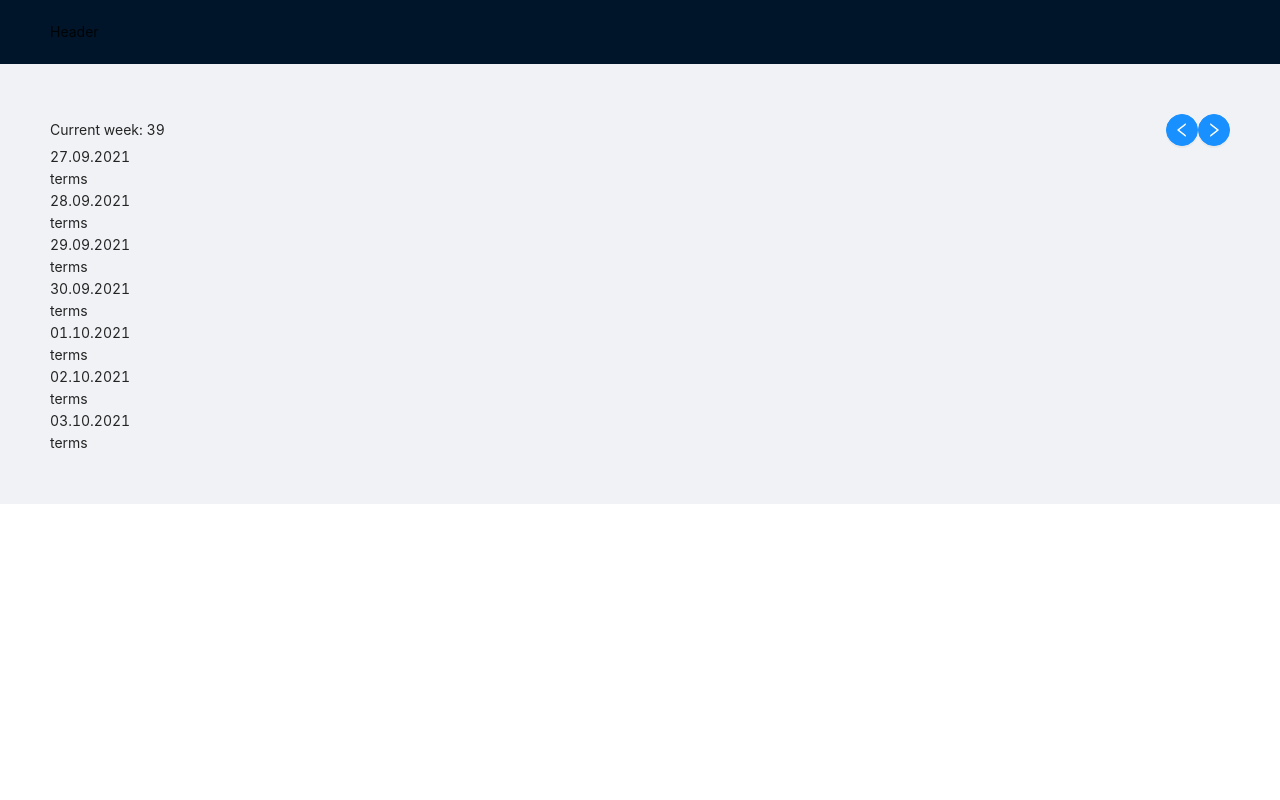
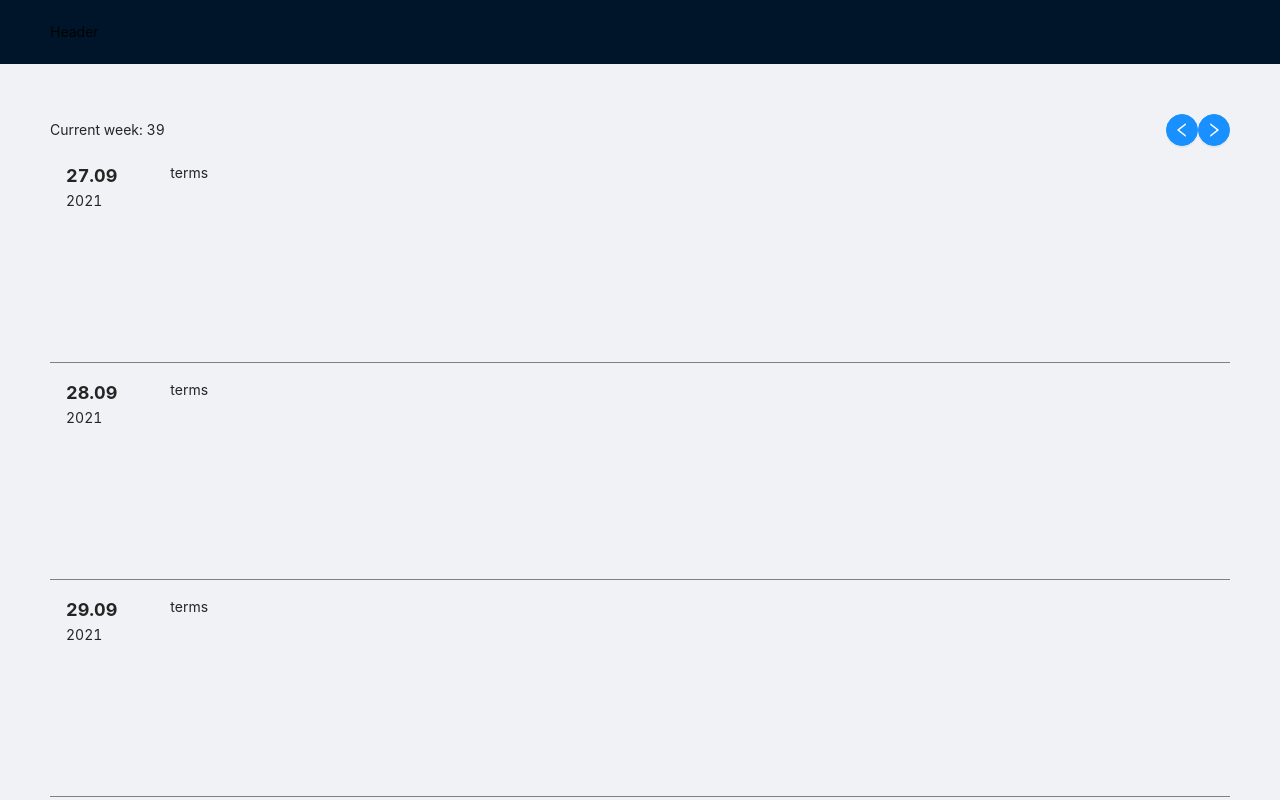
Before and after one commit to patrikmasiar/doctor-opening-hours-react-app, a React (Create React App) app: page / in a window 1280 px wide. Shown: the top 800 px of the page. Built offline with nearby package versions, Linux system fonts and the light colour scheme.

Commit message:
Update style

```diff
--- a/src/components/calendar/weekDays/WeekDay.tsx
+++ b/src/components/calendar/weekDays/WeekDay.tsx
@@ -1,5 +1,6 @@
 import moment from 'moment';
 import { FC } from 'react';
+import style from 'components/calendar/weekDays/weekDay/WeekDay.module.scss';
 
 type Props = {
   date: string;
@@ -7,11 +8,16 @@ type Props = {
 
 const WeekDay: FC<Props> = ({ date }) => {
   return (
-    <div>
-      <div>
-        {moment(date).format('DD.MM.YYYY')}
+    <div className={style.item}>
+      <div className={style.info}>
+        <span>
+          {moment(date).format('DD.MM')}
+        </span>
+        <span>
+          {moment(date).format('YYYY')}
+        </span>
       </div>
-      <div>
+      <div className={style.terms}>
         terms
       </div>
     </div>
--- /dev/null
+++ b/src/components/calendar/weekDays/weekDay/WeekDay.module.scss
@@ -0,0 +1,35 @@
+.item {
+  display: flex;
+  align-items: flex-start;
+  padding: 8px;
+
+  .info {
+    padding: 8px;
+    width: 100px;
+    height: 80px;
+    display: flex;
+    flex-direction: column;
+
+    & > span:nth-child(1) {
+      font-weight: 700;
+      font-size: 18px;
+    }
+
+    & > span:nth-child(2) {
+      font-weight: b100;
+      font-size: 14px;
+    }
+  }
+
+  .terms {
+    margin-left: 12px;
+    width: 100%;
+    padding: 8px;
+    height: 200px;
+    overflow-y: auto;
+  }
+
+  & + .item {
+    border-top: 1px solid gray;
+  }
+}
```
